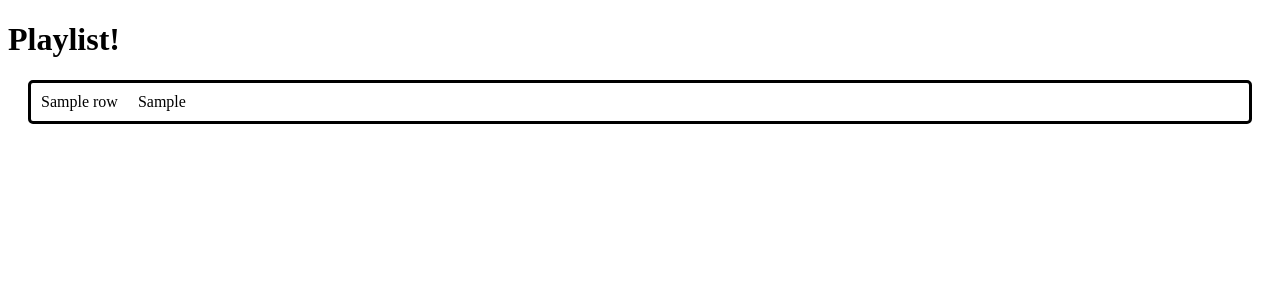
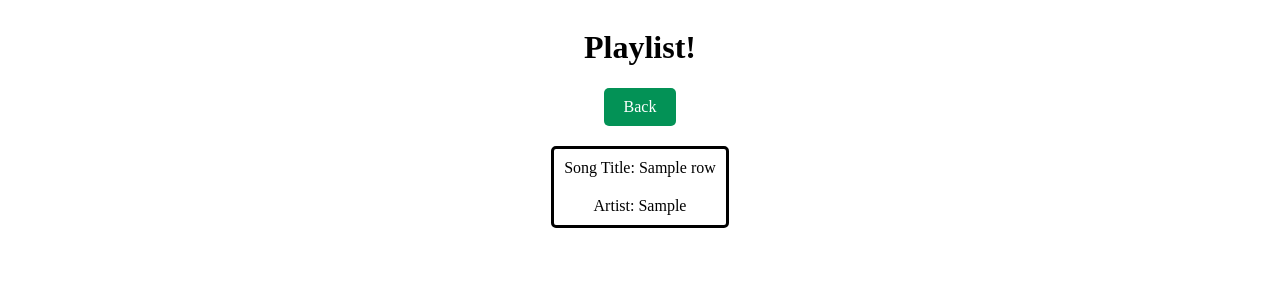
Before and after one commit to scorley3/CS410FinalProject, a Flask app: template templates/index.html in a window 1280 px wide. Shown: the top 300 px of the page. Run offline with Flask 3, Linux system fonts and the light colour scheme; the template is opened without the code that fills it: most values are stand-ins (such as "Sample title", 1, 10 or a date in 2020); parts of the project's set-up code (start-up, migrations or seed data) failed here and were passed over.

Commit message:
front-end functional without mood

```diff
--- a/app.py
+++ b/app.py
@@ -181,7 +181,7 @@ def load():
 
     # ranking
     rel_songs = ranking_function_w2v(stem_words(query), song_info)
-    return render_template('index.html', songs=rel_songs)
+    return render_template('index.html', songs=rel_songs.iloc[:50])
 
 if __name__ == "__main__":
     app.run(debug=True)
--- a/static/index.css
+++ b/static/index.css
@@ -1,18 +1,41 @@
 #inputDiv {
     display: flex;
     align-items: center;
+    justify-content: center;
 }
 
 .song {
     display: flex;
-    flex-direction: row;
+    flex-direction: column;
     margin: 20px;
     align-items: center;
     border-color: black;
     border-radius: 5px;
     border-style: solid;
+    justify-content: center;
 }
 
 p {
     margin: 10px;
 }
+
+body {
+    display: flex;
+    flex-direction: column;
+    text-align: center;
+    justify-content: center;
+    align-items: center;
+}
+
+a {
+    display: inline-block;
+    padding: 10px 20px;
+    background-color: #039256;
+    color: #ffffff;
+    text-decoration: none;
+    border-radius: 5px;
+}
+
+a:hover {
+    background-color: #01613a;
+}
--- a/templates/index.html
+++ b/templates/index.html
@@ -7,11 +7,12 @@
   </head>
   <body>
     <h1>Playlist!</h1>
+    <a href="/">Back</a>
     <div id="outputDiv">
     {% for index, row in songs.iterrows() %}
       <div class="song">
-        <p> {{ row["track_name"] }} </p>
-        <p> {{ row["track_artist"]}} </p>
+        <p>Song Title: {{ row["track_name"] }} </p>
+        <p>Artist: {{ row["track_artist"]}} </p>
       </div>
     {% endfor %}
 
```
